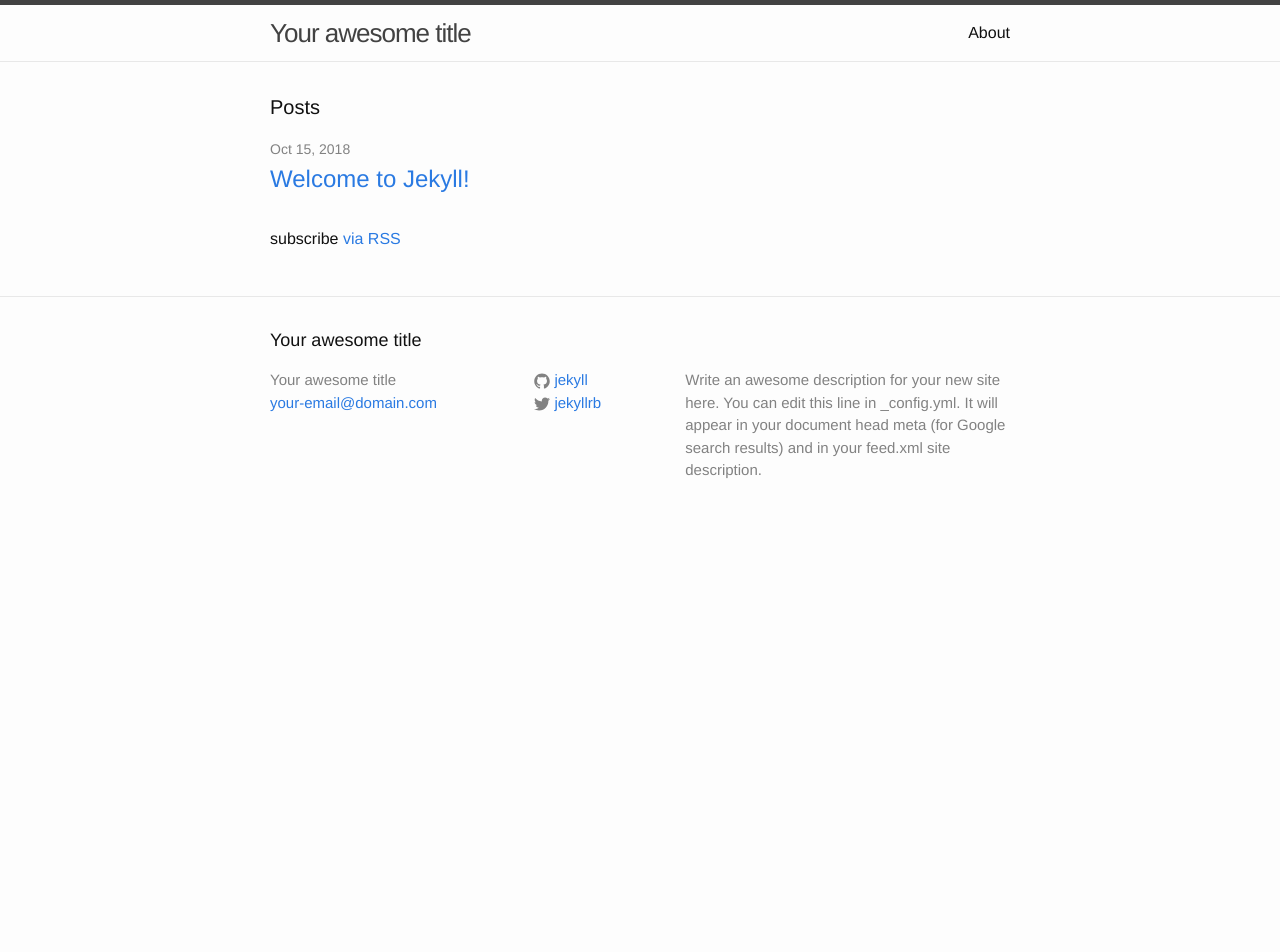
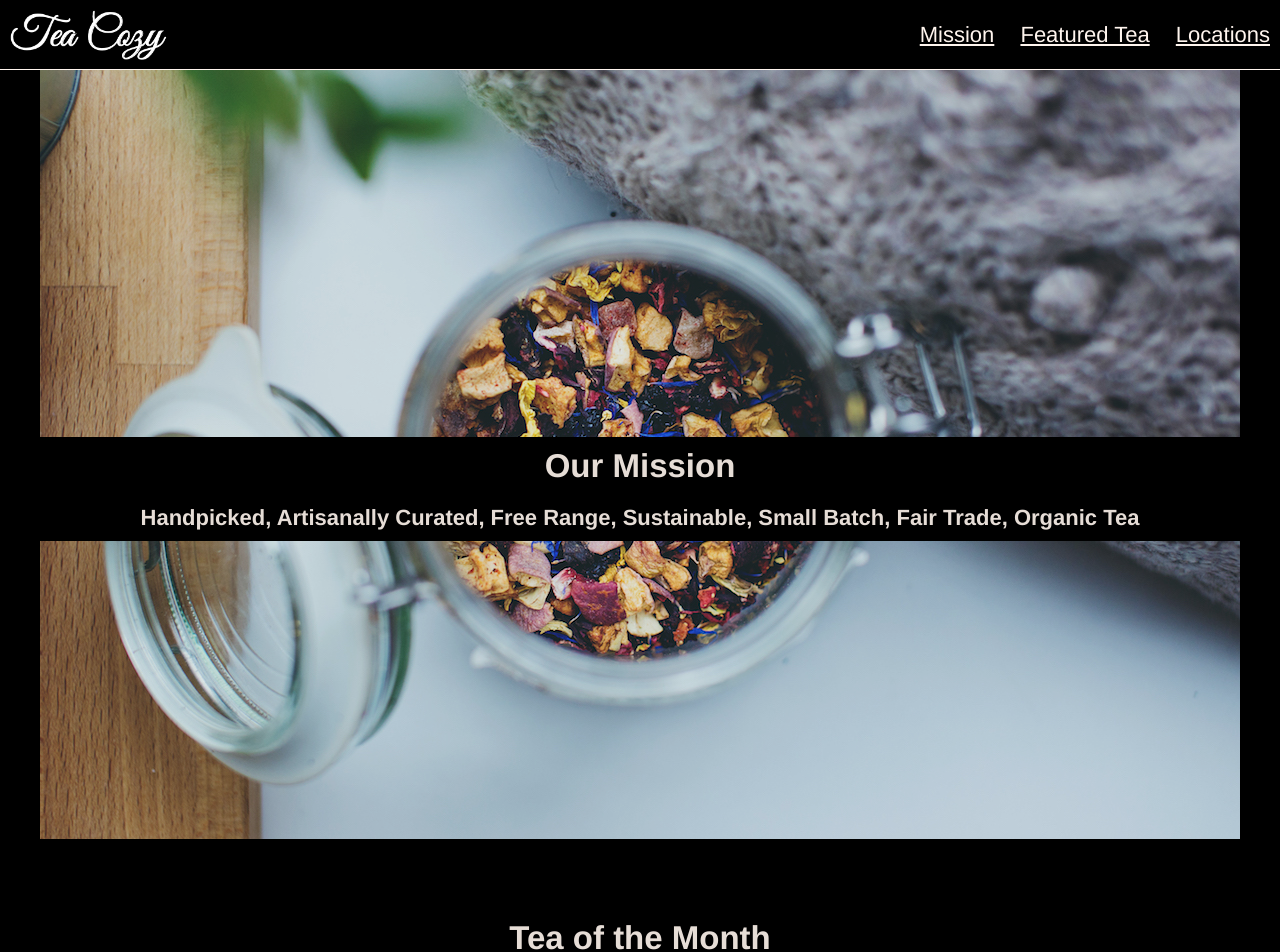
Before and after one commit to net-caster/net-caster.github.io, a Jekyll site: the page index.html, which Jekyll copies as it is, in a window 1280 px wide and 1400 px high. Shown: the top 952 px of the window. Built offline with Jekyll 4.4.1, drawn with Linux system fonts in a browser that asks for light colours; some of the changed text lies outside the part shown.

Commit message:
Test Site

```diff
--- a/index.html
+++ b/index.html
@@ -1,23 +1,95 @@
----
-layout: default
----
+<!DOCTYPE html>
+<html>
 
-<div class="home">
+<head>
+    <title>Tea Cozy</title>
+    <link href='styles/main.css' rel='stylesheet' type='text/css'>
+</head>
 
-  <h1 class="page-heading">Posts</h1>
+<body>
+    <header class='flex-container'>
 
-  <ul class="post-list">
-    {% for post in site.posts %}
-      <li>
-        <span class="post-meta">{{ post.date | date: "%b %-d, %Y" }}</span>
+        <img src='./images/img-tea-cozy-logo.png'>
 
-        <h2>
-          <a class="post-link" href="{{ post.url | prepend: site.baseurl }}">{{ post.title }}</a>
-        </h2>
-      </li>
-    {% endfor %}
-  </ul>
+        <nav>
+            <span>
+                <a href='#mission'>Mission</a>
+            </span>
+            <span>
+                <a href='#store'>Featured Tea</a>
+            </span>
+            <span>
+                <a href='#locations'>Locations</a>
+            </span>
+        </nav>
+    </header>
+    <div class="main">
+        <div id="mission" class="flex-container">
+            <div class="content">
+                <h2>Our Mission</h2>
+                <h4>Handpicked, Artisanally Curated, Free Range, Sustainable, Small Batch, Fair Trade, Organic Tea</h4>
+            </div>
+        </div>
+        <div id="store">
+            <h2>Tea of the Month</h2>
+            <h4>What's Steeping at the Tea Cozy</h4>
+            <div class="flex-container items">
+                <div class="item">
+                    <img src="./images/img-berryblitz.jpg">
+                    <span>Fall Berry Blitz Tea</span>
+                </div>
+                <div class="item">
+                    <img src="./images/img-spiced-rum.jpg">
+                    <span>Spiced Rum Tea</span>
+                </div>
+                <div class="item">
+                    <img src="./images/img-donut.jpg">
+                    <span>Seasonal Donuts</span>
+                </div>
+                <div class="item">
+                    <img src="./images/img-myrtle-ave.jpg">
+                    <span>Myrtle Ave Tea</span>
+                </div>
+                <div class="item">
+                    <img src="./images/img-bedford-bizarre.jpg">
+                    <span>Bedford Bizarre Tea</span>
+                </div>
+            </div>
+        </div>
+        <div id="locations">
+            <h2>Locations</h2>
+            <div class="flex-container locations">
+                <div class="location">
+                    <h3>Downtown</h3>
+                    <p>384 West 4th St</p>
+                    <p>Suite 108</p>
+                    <p>Portland, Maine</p>
+                </div>
+                <div class="location">
+                    <h3>East Bayside</h3>
+                    <p>3433 Phisherman's Avenue</p>
+                    <p>(Northwest Corner</p>
+                    <p>Portland, Maine</p>
+                </div>
+                <div class="location">
+                    <h3>Oakdale</h3>
+                    <p>515 Crescent Avenue</p>
+                    <p>Second Floor</p>
+                    <p>Portland, Maine</p>
+                </div>
+            </div>
+        </div>
+    </div>
+    <div id="contact">
+        <h2>The Tea Cozy</h2>
+        <h5>contact@theteacozy.com</h5>
+        <h5>917-555-8904</h5>
+    </div>
 
-  <p class="rss-subscribe">subscribe <a href="{{ "/feed.xml" | prepend: site.baseurl }}">via RSS</a></p>
+    <footer>
+        <h5>&copy The Tea Cozy 2018</h5>
+    </footer>
 
-</div>
+</body>
+
+</html>
--- /dev/null
+++ b/styles/helpers/main.scss
@@ -0,0 +1,137 @@
+body {
+    margin: 0px;
+    font-family: "helvetica", sans-serif;
+    color: seashell;
+    background-color: #000;
+    font-size: 22px;
+    text-align: center;
+}
+
+.flex-container {
+    display: flex;
+    justify-content: center;
+    flex-wrap: wrap;
+}
+
+.main {
+    padding-top: 69px;
+    opacity: 0.9;
+    width: 1200px;
+    margin: auto;
+}
+
+header {
+    width: 100%;
+    position: fixed;
+    z-index: 1;
+    height: 69px;
+    background-color: #000;
+    border-bottom: 1px solid seashell;
+    align-items: center;
+}
+
+header img {
+    height: 50px;
+    padding-left: 10px;
+}
+
+nav {
+    text-align: right;
+    flex-grow: 1;
+}
+
+nav span {
+    display: inline-block;
+    padding: 20px 10px;
+}
+
+a {
+    color: seashell;
+}
+
+#mission {
+    height: 700px;
+    background-image: url('../images/img-mission-background.jpg');
+    padding-top: 70px;
+}
+
+#mission .content {
+    margin: auto;
+    background-color: #000;
+    width: 100%;
+}
+
+#store {
+    height: 700px;
+    width: 1000px;
+    margin: auto;
+    padding-top: 70px;
+}
+
+#locations {
+    background-image: url("../images/img-locations-background.jpg");
+    height: 500px;
+    padding-top: 70px;
+}
+
+#locations .flex-container {
+    margin: auto;
+    width: 1100px;
+}
+
+.flex-container.locations {
+    padding-top: 5px;
+}
+
+h2,
+h3,
+h4 {
+    margin: 0;
+    padding: 10px;
+}
+
+.item {
+    padding: 5px;
+}
+
+.item img {
+    height: 200px;
+    margin: 10px;
+    display: block;
+}
+
+.item span {
+    display: block;
+    padding: 5px;
+    font-weight: bold;
+    text-align: center;
+}
+
+.location {
+    opacity: 1.0;
+    padding: 10px;
+    margin: 5px 20px;
+    background-color: #000;
+    flex-basis: 280px;
+    display: flex;
+    flex-direction: column;
+    justify-content: center;
+}
+
+#contact {
+    height: 200px;
+}
+
+footer {
+    text-align: left;
+    padding-left: 20px;
+}
+
+@media only screen and (max-width: 700px) {
+    .item img {
+        display: block;
+        flex-direction: column;
+        width: 400px;
+        margin: 0;
+    }
+}
--- /dev/null
+++ b/styles/main.css
@@ -0,0 +1,161 @@
+/* line 1, D:/web_projects/tea_cozy/styles/helpers/main.scss */
+body {
+  margin: 0px;
+  font-family: "helvetica", sans-serif;
+  color: seashell;
+  background-color: #000;
+  font-size: 22px;
+  text-align: center;
+}
+
+/* line 10, D:/web_projects/tea_cozy/styles/helpers/main.scss */
+.flex-container {
+  display: flex;
+  justify-content: center;
+  flex-wrap: wrap;
+}
+
+/* line 16, D:/web_projects/tea_cozy/styles/helpers/main.scss */
+.main {
+  padding-top: 69px;
+  opacity: 0.9;
+  width: 1200px;
+  margin: auto;
+}
+
+/* line 23, D:/web_projects/tea_cozy/styles/helpers/main.scss */
+header {
+  width: 100%;
+  position: fixed;
+  z-index: 1;
+  height: 69px;
+  background-color: #000;
+  border-bottom: 1px solid seashell;
+  align-items: center;
+}
+
+/* line 33, D:/web_projects/tea_cozy/styles/helpers/main.scss */
+header img {
+  height: 50px;
+  padding-left: 10px;
+}
+
+/* line 38, D:/web_projects/tea_cozy/styles/helpers/main.scss */
+nav {
+  text-align: right;
+  flex-grow: 1;
+}
+
+/* line 43, D:/web_projects/tea_cozy/styles/helpers/main.scss */
+nav span {
+  display: inline-block;
+  padding: 20px 10px;
+}
+
+/* line 48, D:/web_projects/tea_cozy/styles/helpers/main.scss */
+a {
+  color: seashell;
+}
+
+/* line 52, D:/web_projects/tea_cozy/styles/helpers/main.scss */
+#mission {
+  height: 700px;
+  background-image: url("../images/img-mission-background.jpg");
+  padding-top: 70px;
+}
+
+/* line 58, D:/web_projects/tea_cozy/styles/helpers/main.scss */
+#mission .content {
+  margin: auto;
+  background-color: #000;
+  width: 100%;
+}
+
+/* line 64, D:/web_projects/tea_cozy/styles/helpers/main.scss */
+#store {
+  height: 700px;
+  width: 1000px;
+  margin: auto;
+  padding-top: 70px;
+}
+
+/* line 71, D:/web_projects/tea_cozy/styles/helpers/main.scss */
+#locations {
+  background-image: url("../images/img-locations-background.jpg");
+  height: 500px;
+  padding-top: 70px;
+}
+
+/* line 77, D:/web_projects/tea_cozy/styles/helpers/main.scss */
+#locations .flex-container {
+  margin: auto;
+  width: 1100px;
+}
+
+/* line 82, D:/web_projects/tea_cozy/styles/helpers/main.scss */
+.flex-container.locations {
+  padding-top: 5px;
+}
+
+/* line 86, D:/web_projects/tea_cozy/styles/helpers/main.scss */
+h2,
+h3,
+h4 {
+  margin: 0;
+  padding: 10px;
+}
+
+/* line 93, D:/web_projects/tea_cozy/styles/helpers/main.scss */
+.item {
+  padding: 5px;
+}
+
+/* line 97, D:/web_projects/tea_cozy/styles/helpers/main.scss */
+.item img {
+  height: 200px;
+  margin: 10px;
+  display: block;
+}
+
+/* line 103, D:/web_projects/tea_cozy/styles/helpers/main.scss */
+.item span {
+  display: block;
+  padding: 5px;
+  font-weight: bold;
+  text-align: center;
+}
+
+/* line 110, D:/web_projects/tea_cozy/styles/helpers/main.scss */
+.location {
+  opacity: 1.0;
+  padding: 10px;
+  margin: 5px 20px;
+  background-color: #000;
+  flex-basis: 280px;
+  display: flex;
+  flex-direction: column;
+  justify-content: center;
+}
+
+/* line 121, D:/web_projects/tea_cozy/styles/helpers/main.scss */
+#contact {
+  height: 200px;
+}
+
+/* line 125, D:/web_projects/tea_cozy/styles/helpers/main.scss */
+footer {
+  text-align: left;
+  padding-left: 20px;
+}
+
+@media only screen and (max-width: 700px) {
+  /* line 131, D:/web_projects/tea_cozy/styles/helpers/main.scss */
+  .item img {
+    display: block;
+    flex-direction: column;
+    width: 400px;
+    margin: 0;
+  }
+}
+
+/*# sourceMappingURL=../main.map */
```
Also changed, not shown: images/img-berryblitz.jpg (added), images/img-donut.jpg (added), images/img-locations-background.jpg (added), images/img-mission-background.jpg (added), images/img-myrtle-ave.jpg (added), images/img-spiced-rum.jpg (added), images/img-tea-cozy-logo.png (added), 3 other files.
